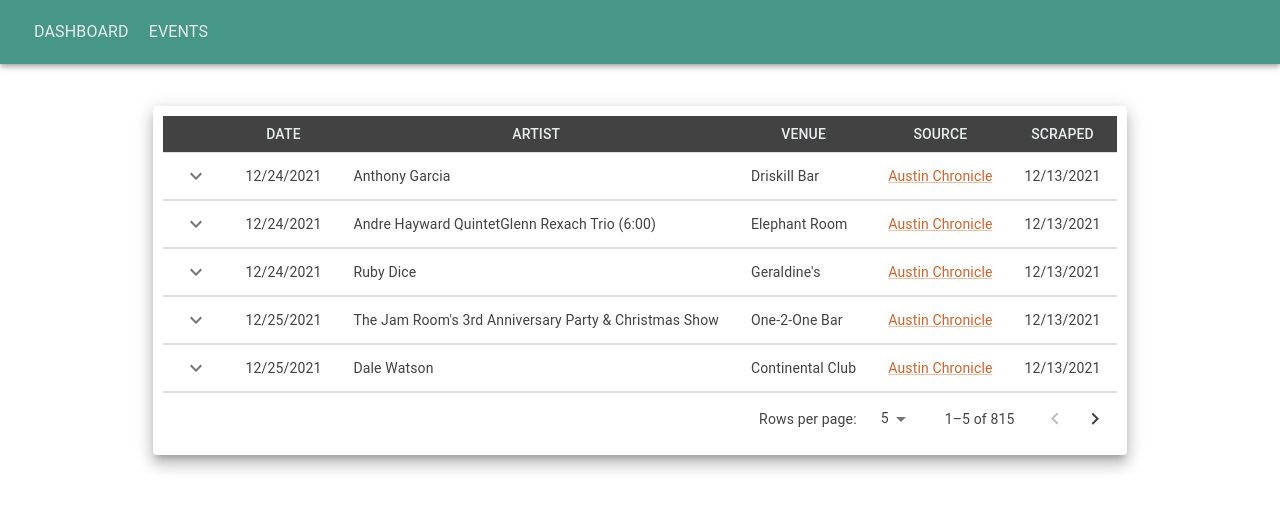
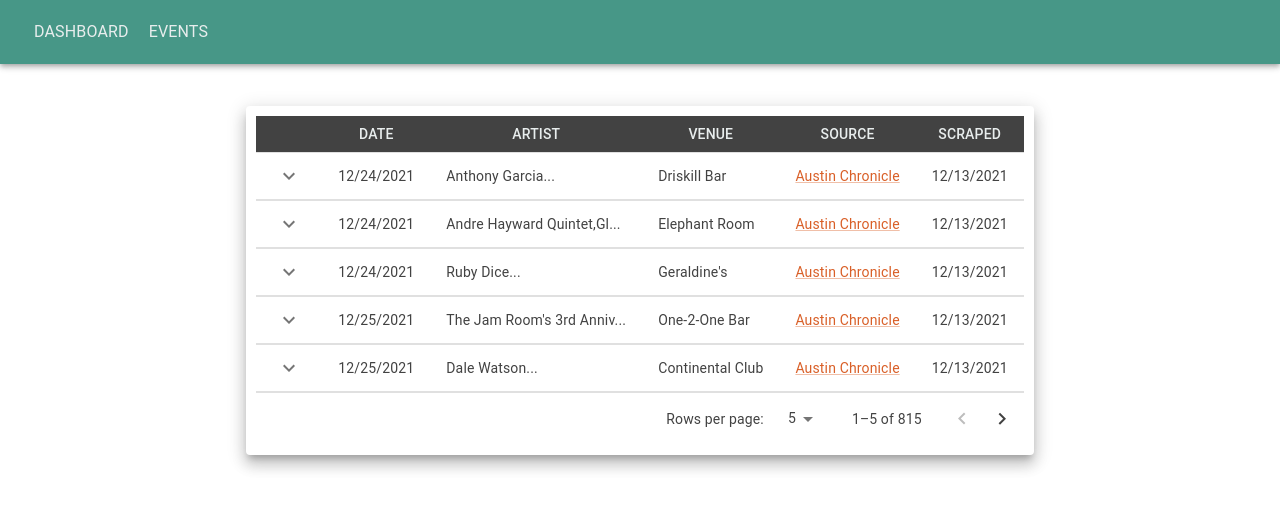
Before and after one commit to trilambda122/freqsho-cruncher-dashbaord, a React (Create React App) app: page /table in a window 1280 px wide. Shown: the top 510 px of the page. Built offline with nearby package versions, Linux system fonts and the light colour scheme.

Commit message:
formated and trunicated artist string for table formating

```diff
--- a/src/componets/Row.js
+++ b/src/componets/Row.js
@@ -13,7 +13,7 @@ import KeyboardArrowUpIcon from "@mui/icons-material/KeyboardArrowUp";
 import Link from "@mui/material/Link";
 
 import { fDate, fTime } from "../utils/formatDate";
-
+import { fArtist } from "../utils/formatArtist";
 function Row(props) {
   const { row } = props;
   const [rowOpen, setRowOpen] = useState(false);
@@ -31,7 +31,7 @@ function Row(props) {
           </IconButton>
         </TableCell>
         <TableCell>{fDate(row.date)}</TableCell>
-        <TableCell>{row.artist}</TableCell>
+        <TableCell>{fArtist(row.artist)}</TableCell>
         <TableCell>{row.venue}</TableCell>
         <TableCell>
           <Link href={row.url} target="_blank">
--- /dev/null
+++ b/src/utils/formatArtist.js
@@ -0,0 +1,7 @@
+export function fArtist(artistArray) {
+  const newString = artistArray.map((i) => i + "").join();
+  const finalString = newString.substring(0, 24) + "...";
+  console.log("STRING:::", newString);
+  return finalString;
+  //   });
+}
```
